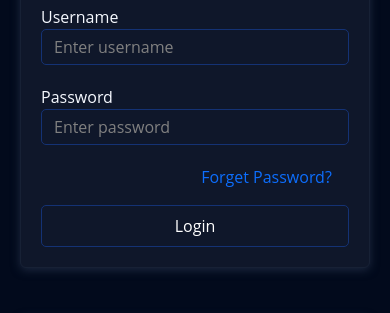
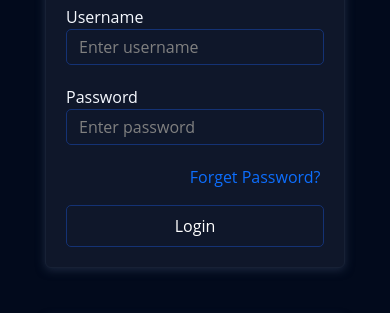
Before and after one commit to deepak-mygit/presolution.github.io, a plain HTML site: page login.html in a window 390 px wide. Shown: the part 191-504 px from the top of the page. Drawn offline with nearby package versions, Linux system fonts and the light colour scheme.

Commit message:
update css file

```diff
--- a/assets/css/style.css
+++ b/assets/css/style.css
@@ -413,9 +413,9 @@ footer{
 }
 @media(max-width:768px){
 	.user-form{
-		width:350px;
+		width:300px;
 	}
 	.user-form a{
-		padding-left:52%;
+		padding-left:48%;
 	}
 }
```
